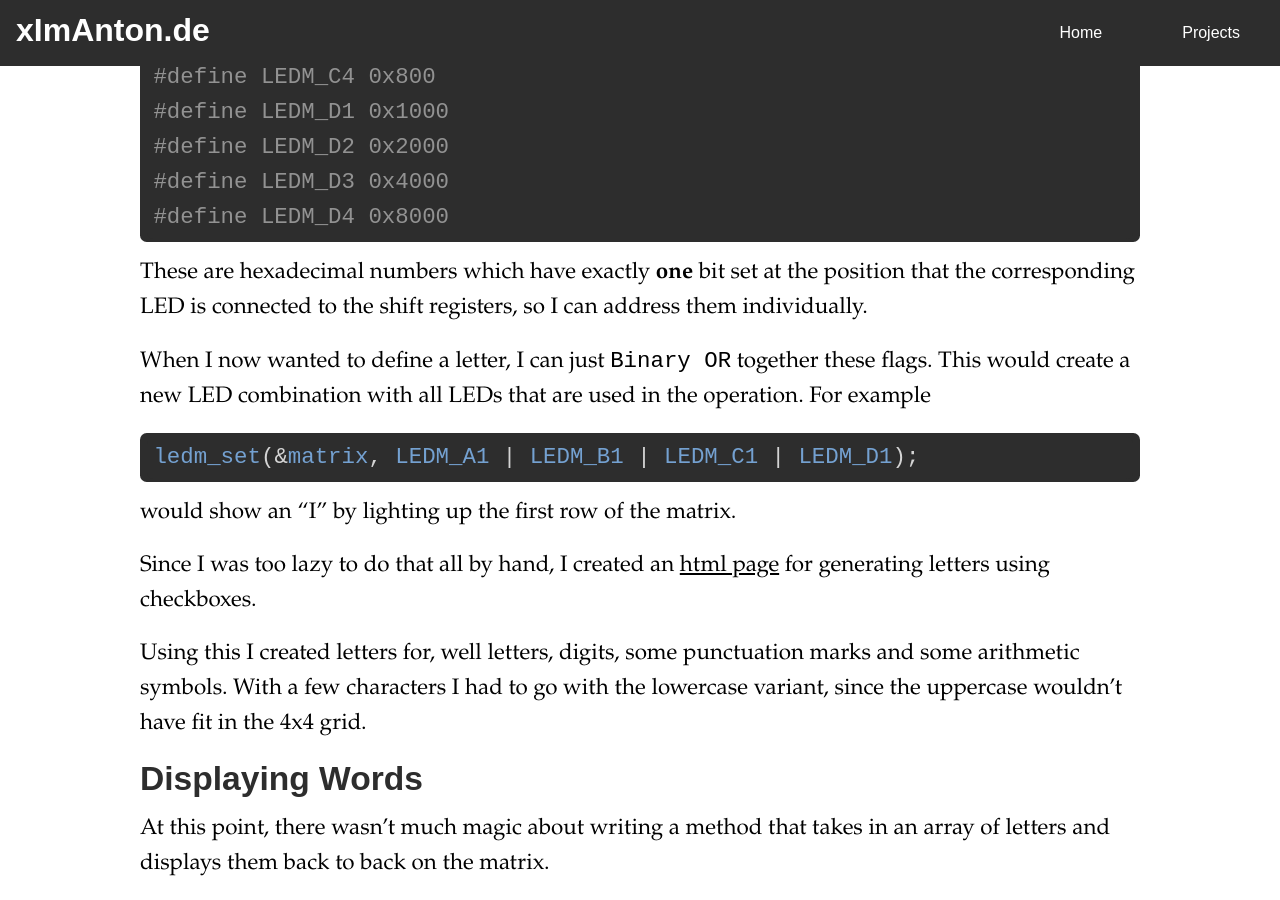
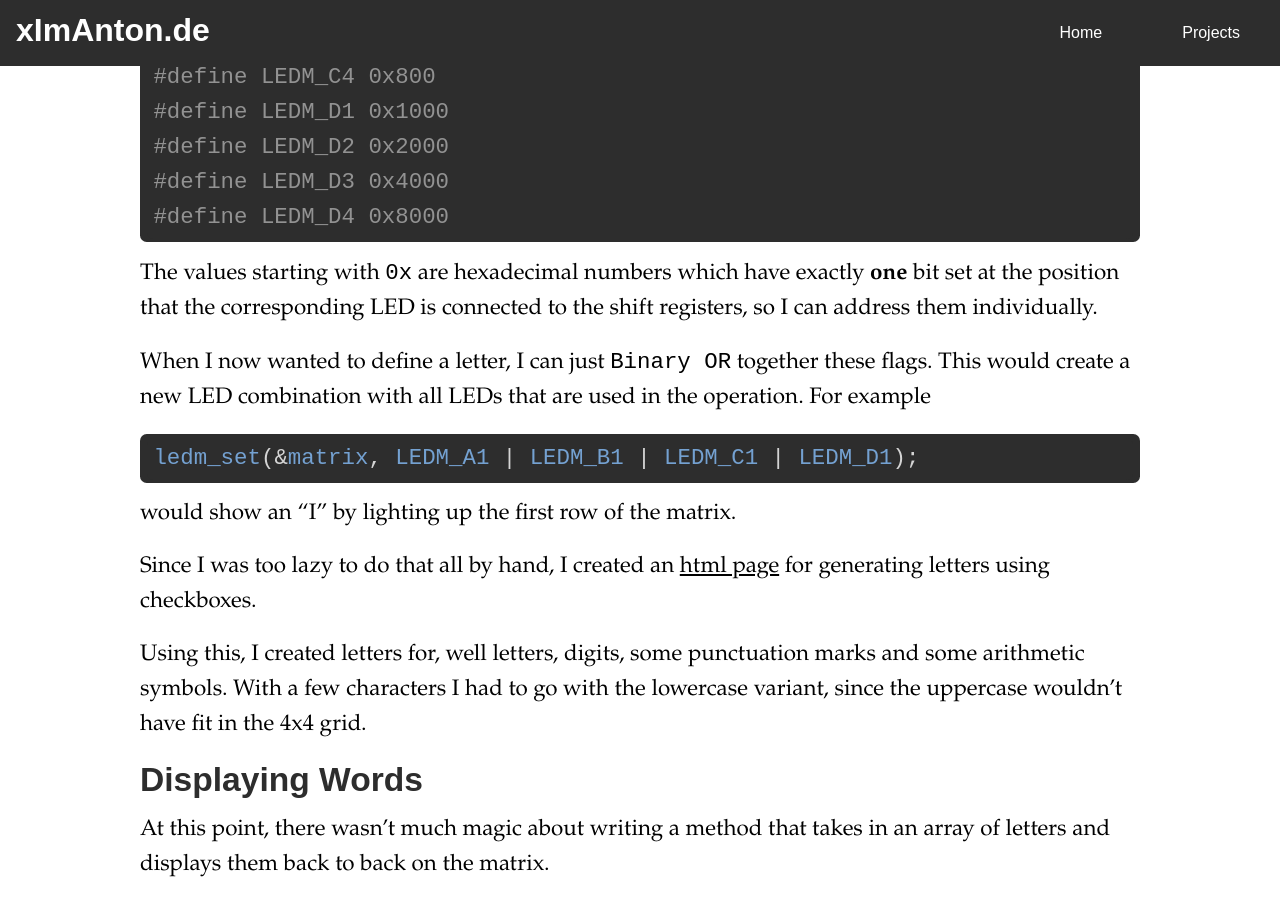
Before and after one commit to xImAnton/ximanton.github.io, a Jekyll site: the page built from _posts/2022-02-20-LEDM-1-Text.md, in a window 1280 px wide and 900 px high, scrolled down 6894 px. Built offline with Jekyll 4.4.1, drawn with Linux system fonts in a browser that asks for light colours; some of the changed text lies outside the part shown.

Commit message:
revise 3 of LEDM #1 | pushlisshh!

````diff
--- a/_posts/2022-02-20-LEDM-1-Text.md
+++ b/_posts/2022-02-20-LEDM-1-Text.md
@@ -133,7 +132,7 @@ For easier definition of the letters, I created simple bit flags for each LED. T
 #define LEDM_D4 0x8000
 ```
 
-These are hexadecimal numbers which have exactly **one** bit set at the position
+The values starting with `0x` are hexadecimal numbers which have exactly **one** bit set at the position
 that the corresponding LED is connected to the shift registers, so I can
 address them individually.
 
@@ -148,7 +147,7 @@ would show an "I" by lighting up the first row of the matrix.
 Since I was too lazy to do that all by hand, I created an [html page](matrix_utils.html) for generating letters
 using checkboxes.
 
-Using this I created letters for, well letters, digits, some punctuation marks and some arithmetic symbols.
+Using this, I created letters for, well letters, digits, some punctuation marks and some arithmetic symbols.
 With a few characters I had to go with the lowercase variant, since the uppercase wouldn't have fit in the 4x4 grid.
 
 ## Displaying Words
````
Also changed, not shown: other parts of _posts/2022-02-20-LEDM-1-Text.md (+1 -2 lines).
